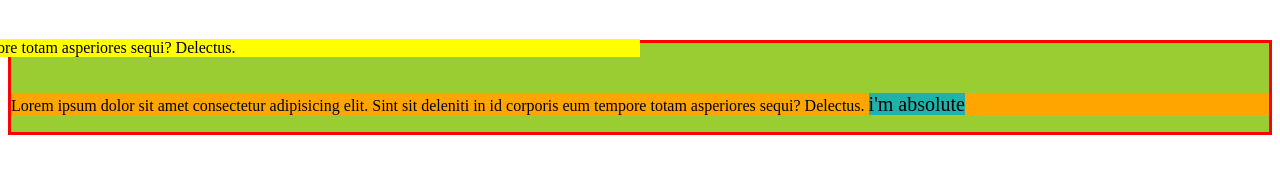
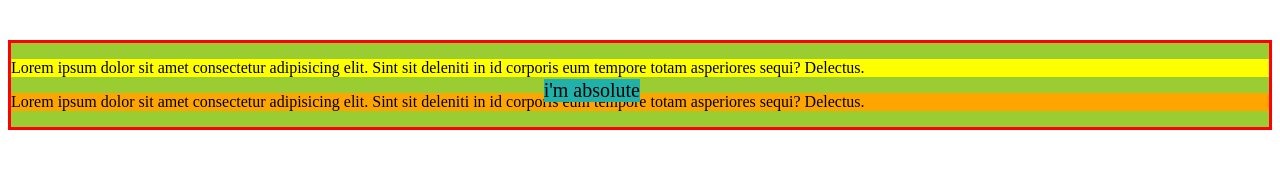
Before and after one commit to zainahmed0597/Learn-HTML5-and-CSS3-From-Scratch---Full-Course, a plain HTML site: page index.html in a window 1280 px wide. Drawn offline with Linux system fonts and the light colour scheme.

Commit message:
absolute: position

```diff
--- a/style.css
+++ b/style.css
@@ -7,7 +7,10 @@ z-index
  */
 
 
-/* position relative */
+/* position absolute */
+
+
+/* if you want to use "absolute" postion then first parrent should be "relative" position and then child should be "absolute" position */
 
 div {
     border: 3px solid red;
@@ -18,18 +21,17 @@ div {
 
 .one {
     background: yellow;
-    position: relative;
-    /* top: 50px; */
-    /* left: 20rem; */
-    right: 50%;
-    bottom: 20px;
 }
 
 .two {
     background: orange;
+    position: relative;
 }
 
 .special {
     background: lightseagreen;
     font-size: 20px;
+    position: absolute;
+    bottom: 50%;
+    right: 50%;
 }
```
